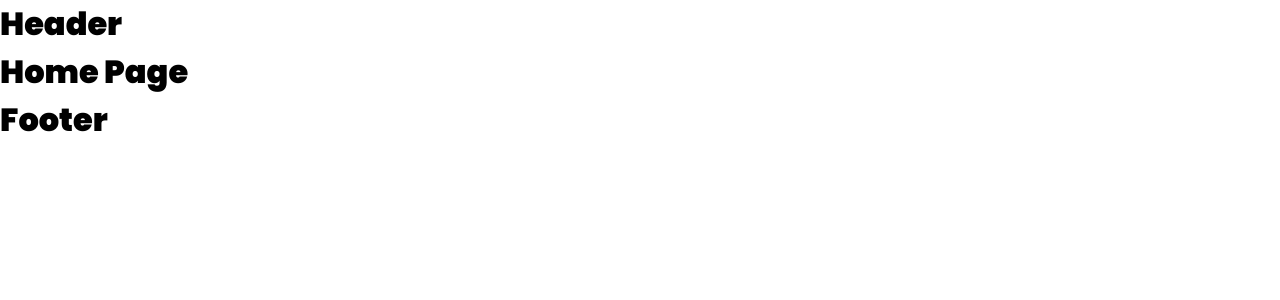
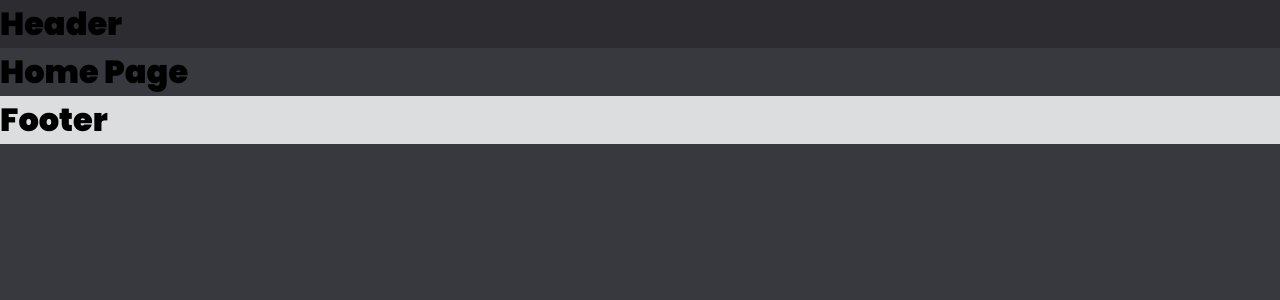
Before and after one commit to ChaosCantrip/SharkBotOnline, a Next.js app: page / in a window 1280 px wide. Shown: the top 300 px of the page. Built offline with nearby package versions, Linux system fonts and the light colour scheme.

Commit message:
Assigned colours to body, Header, Footer

```diff
--- a/src/components/Footer.js
+++ b/src/components/Footer.js
@@ -2,7 +2,7 @@ import styles from "./Footer.module.css";
 
 export default function Footer() {
     return (
-        <footer>
+        <footer className={styles.footer}>
             <h1>Footer</h1>
         </footer>
     )
--- a/src/components/Footer.module.css
+++ b/src/components/Footer.module.css
@@ -0,0 +1,3 @@
+.footer {
+    background: var(--greyple)
+}
--- a/src/components/Header.js
+++ b/src/components/Header.js
@@ -2,7 +2,7 @@ import styles from "./Header.module.css";
 
 export default function Header() {
     return (
-        <header>
+        <header className={styles.header}>
             <h1>Header</h1>
         </header>
     )
--- a/src/components/Header.module.css
+++ b/src/components/Header.module.css
@@ -0,0 +1,3 @@
+.header {
+    background: var(--dark-grey);
+}
--- a/src/styles/global.css
+++ b/src/styles/global.css
@@ -8,3 +8,7 @@ html, body {
     height: 100%;
     width: 100%;
 }
+
+body {
+    background: var(--core-grey);
+}
```
